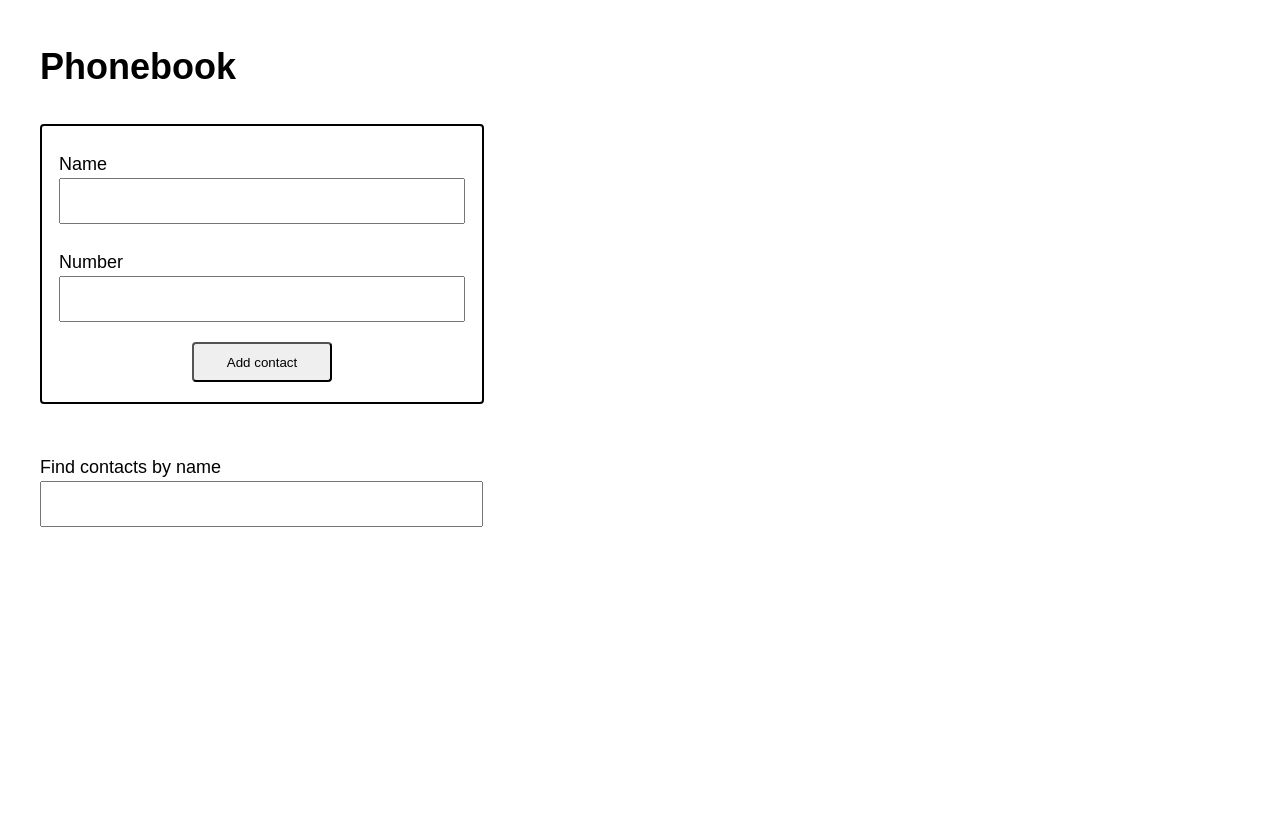
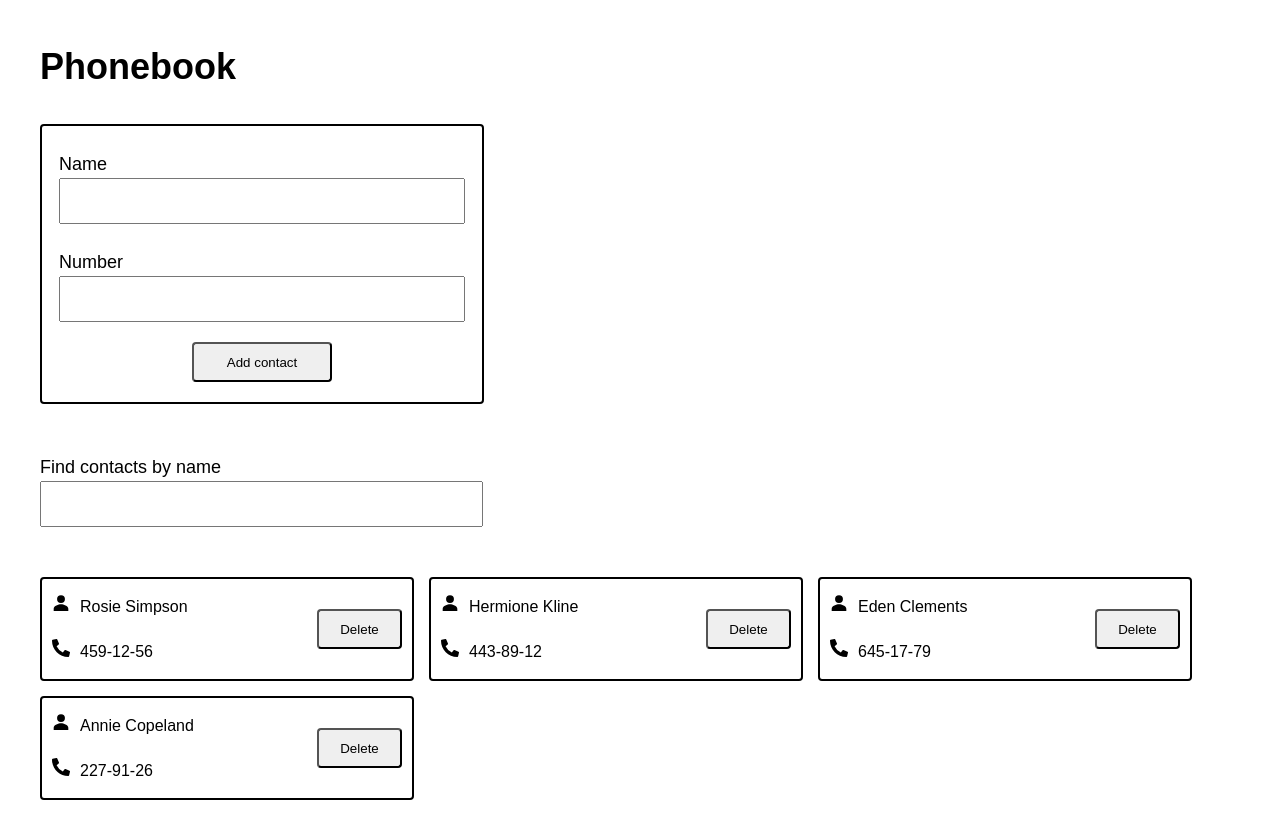
Before and after one commit to ann-shevchenko/goit-react-hw-03, a React (Vite) app: page / in a window 1280 px wide. Before the commit the page ends 800 px from the top, so only its background shows below. Built offline with nearby package versions, Linux system fonts and the light colour scheme.

Commit message:
add listContacts

```diff
--- a/src/components/App/App.jsx
+++ b/src/components/App/App.jsx
@@ -21,7 +21,7 @@ function App() {
         if(saveContacts?.length){
             return saveContacts;
         }
-        return [];
+        return listContacts;
     });
     const addContact = (values, actions) => {
         const newContact = {
```
